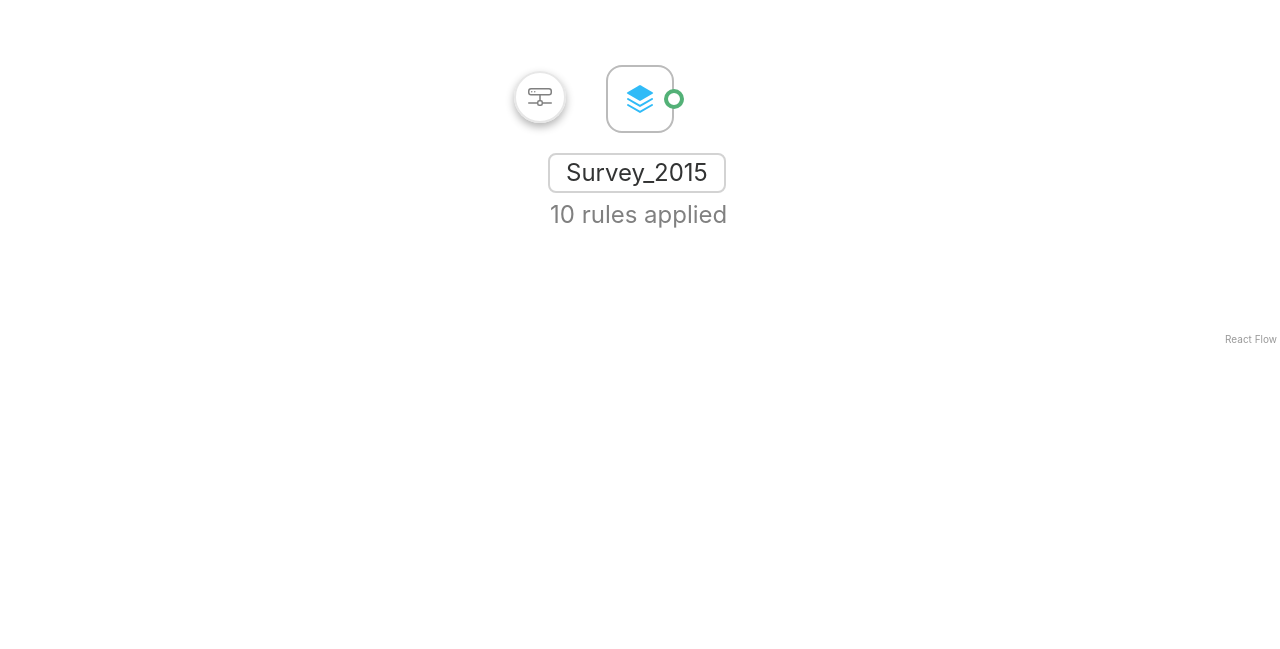
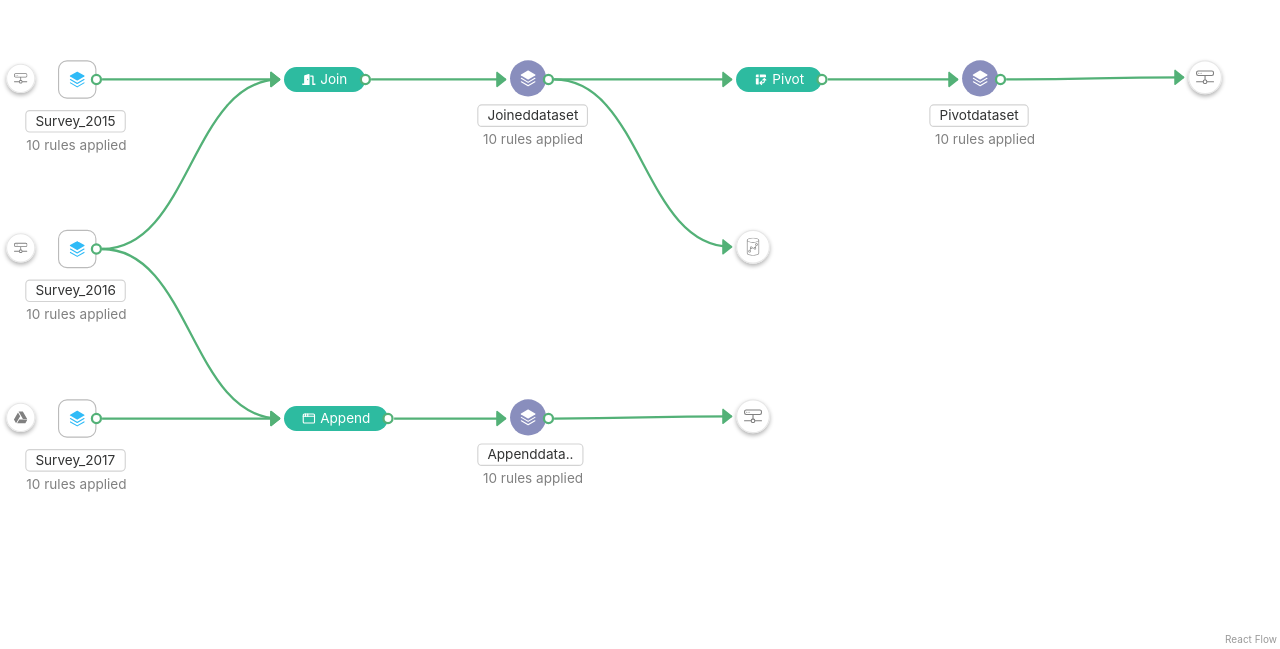
Before and after one commit to spacetag/embed-takehome, a React (Vite) app: page / in a window 1280 px wide. Shown: the part 151-800 px from the top of the page. Built offline with nearby package versions, Linux system fonts and the light colour scheme.

Commit message:
Add Full Graph

```diff
--- a/src/edges/index.ts
+++ b/src/edges/index.ts
@@ -1,17 +1,28 @@
 import { MarkerType, type Edge, type EdgeTypes } from '@xyflow/react';
 
-export const initialEdges: Edge[] = [
-  { id: 'a->c', source: 'a', target: 'c', animated: true },
-  { id: 'b->d', source: 'b', target: 'e' },
-  {
-    id: 'c->d', source: 'c', target: 'd', markerEnd: {
+function createEdges(source: string, target: string): Edge {
+  return {
+    id: `${source}->${target}`, source, target, markerEnd: {
       type: MarkerType.ArrowClosed,
       width: 15,
       height: 15,
       color: '#53B177',
-  }, style: { stroke: '#53B177', strokeWidth: 2 }
+    }, style: { stroke: '#53B177', strokeWidth: 2 }
+  };
+}
 
-  },
+export const initialEdges: Edge[] = [
+  createEdges('10', '40'),
+  createEdges('20', '40'),
+  createEdges('30', '50'),
+  createEdges('20', '50'),
+  createEdges('40', '60'),
+  createEdges('50', '70'),
+  createEdges('60', '80'),
+  createEdges('60', '90'),
+  createEdges('70', '100'),
+  createEdges('80', '110'),
+  createEdges('110', '120'),
 ];
 
 export const edgeTypes = {
--- a/src/index.css
+++ b/src/index.css
@@ -7,6 +7,6 @@
 html,
 body,
 #root {
-  height: 500px;
+  height: 100%;
   margin: 0;
 }
--- a/src/nodes/OperationNode.tsx
+++ b/src/nodes/OperationNode.tsx
@@ -5,6 +5,7 @@ import TargetHandle from './TargetHandle';
 import { FaDoorOpen } from 'react-icons/fa';
 import SourceHandle from './SourceHandle';
 import { LuAppWindow } from 'react-icons/lu';
+import { MdOutlinePivotTableChart } from 'react-icons/md';
 
 export function OperationIcon(type: OperationType): JSX.Element {
   // Render different icon based on the type of sink node
@@ -13,6 +14,8 @@ export function OperationIcon(type: OperationType): JSX.Element {
       return <FaDoorOpen color="white" />;
     case OperationType.Append:
       return <LuAppWindow color="white" />;
+    case OperationType.Pivot:
+      return <MdOutlinePivotTableChart color="white" />;
   }
 }
 
--- a/src/nodes/index.ts
+++ b/src/nodes/index.ts
@@ -10,29 +10,92 @@ import { AppNode, DatabaseProvider, OperationType } from './types';
 
 export const initialNodes: AppNode[] = [
   {
-    id: 'a-2',
+    id: '10',
     type: 'source-dataset-node',
-    position: { x: 0, y: -300 },
-    data: { label: 'Survey_2015', sublabel: '10 rules applied' , toolbarVisible: true, toolbarPosition: Position.Bottom, databaseProvider: DatabaseProvider.Fileshare},
+    sourcePosition: Position.Right,
+    position: { x: 0, y: 0 },
+    data: { label: 'Survey_2015', sublabel: '10 rules applied', databaseProvider: DatabaseProvider.Fileshare},
   },
-  // {
-  //   id: 'a-1',
-  //   type: 'source-dataset-node',
-  //   position: { x: 0, y: -300 },
-  //   data: { label: 'Survey_2015', sublabel: '10 rules applied' , toolbarVisible: true, toolbarPosition: Position.Bottom, databaseProvider: DatabaseProvider.Fileshare},
-  // },
+  {
+    id: '20',
+    type: 'source-dataset-node',
+    sourcePosition: Position.Right,
+    position: { x: 0, y: 150 },
+    data: { label: 'Survey_2016', sublabel: '10 rules applied', databaseProvider: DatabaseProvider.Fileshare},
+  },
+  {
+    id: '30',
+    type: 'source-dataset-node',
+    sourcePosition: Position.Right,
+    position: { x: 0, y: 300 },
+    data: { label: 'Survey_2017', sublabel: '10 rules applied', databaseProvider: DatabaseProvider.GoogleDrive},
+  },
+  {
+    id: '40',
+    type: 'operation-node',
+    position: { x: 200, y: 6 },
+    data: { label: 'Join', operationType: OperationType.Join},
+  },
+  {
+    id: '50',
+    type: 'operation-node',
+    position: { x: 200, y: 306 },
+    data: { label: 'Append', operationType: OperationType.Append},
+  },
+  {
+    id: '60',
+    type: 'dataset-node',
+    position: { x: 400, y: 0 },
+    data: { label: 'Joineddataset', sublabel: '10 rules applied', databaseProvider: DatabaseProvider.Fileshare},
+  },
+  {
+    id: '70',
+    type: 'dataset-node',
+    position: { x: 400, y: 300 },
+    data: { label: 'Appenddata..', sublabel: '10 rules applied', databaseProvider: DatabaseProvider.Fileshare},
+  },
+  {
+    id: '80',
+    type: 'operation-node',
+    position: { x: 600, y: 6 },
+    data: { label: 'Pivot', operationType: OperationType.Pivot},
+  },
+  {
+    id: '90',
+    type: 'sink-node',
+    position: { x: 600, y: 150 },
+    data: { label: 'Appenddata..', databaseProvider: DatabaseProvider.RDS},
+  },
+  {
+    id: '100',
+    type: 'sink-node',
+    position: { x: 600, y: 300 },
+    data: { label: 'Appenddata..', databaseProvider: DatabaseProvider.Fileshare},
+  },
+  {
+    id: '110',
+    type: 'dataset-node',
+    position: { x: 800, y: 0 },
+    data: { label: 'Pivotdataset', sublabel: '10 rules applied', databaseProvider: DatabaseProvider.Fileshare},
+  },
+  {
+    id: '120',
+    type: 'sink-node',
+    position: { x: 1000, y: 0},
+    data: { label: 'Appenddata..', databaseProvider: DatabaseProvider.Fileshare},
+  },
   // {
   //   id: 'a0',
   //   type: 'dataset-node',
   //   position: { x: 100, y: -300 },
-  //   data: { label: 'Joineddataset', sublabel: '10 rules applied' , toolbarVisible: true, toolbarPosition: Position.Bottom, databaseProvider: DatabaseProvider.Fileshare},
+  //   data: { label: 'Joineddataset', sublabel: '10 rules applied', databaseProvider: DatabaseProvider.Fileshare},
   // },
   // { id: 'a', type: 'position-logger', position: { x: 0, y: 0 }, data: { label: 'wire' } },
   // {
   //   id: 'b0',
   //   type: 'operation-node',
   //   position: { x: -200, y: -100 },
-  //   data: { label: 'Join' , toolbarVisible: true, toolbarPosition: Position.Bottom, operationType: OperationType.Join},
+  //   data: { label: 'Join', operationType: OperationType.Join},
   // },
   // {
   //   id: 'b',
@@ -44,13 +107,13 @@ export const initialNodes: AppNode[] = [
   //   id: 'c',
   //   type: 'node-with-toolbar',
   //   position: { x: -100, y: -100 },
-  //   data: { label: 'drag me c!' , toolbarVisible: true, toolbarPosition: Position.Bottom },
+  //   data: { label: 'drag me c!' },
   // },
   // {
   //   id: 'd',
   //   type: 'sink-node',
   //   position: { x: 100, y: -100 },
-  //   data: { label: 'sink node' , toolbarVisible: true, toolbarPosition: Position.Bottom, databaseProvider: DatabaseProvider.Fileshare},
+  //   data: { label: 'sink node', databaseProvider: DatabaseProvider.Fileshare},
   // },
   // { id: 'e', type: 'position-logger', position: { x: 100, y: 100 }, data: { label: 'your ideas' } },
   // {
--- a/src/nodes/types.ts
+++ b/src/nodes/types.ts
@@ -2,10 +2,10 @@ import type { Node, BuiltInNode, Position } from '@xyflow/react';
 
 export type PositionLoggerNode = Node<{ label: string }, 'position-logger'>;
 export type NodeWithToolbar = Node<{ label: string, toolbarVisible: boolean, toolbarPosition: Position}, 'node-with-toolbar'>;
-export type SinkNode = Node<{ label: string, toolbarVisible: boolean, toolbarPosition: Position, databaseProvider: DatabaseProvider}, 'sink-node'>;
-export type DatasetNode = Node<{ label: string, sublabel: string, toolbarVisible: boolean, toolbarPosition: Position, databaseProvider: DatabaseProvider}, 'dataset-node'>;
-export type SourceDatasetNode = Node<{ label: string, sublabel: string, toolbarVisible: boolean, toolbarPosition: Position, databaseProvider: DatabaseProvider}, 'source-dataset-node'>;
-export type OperationNode = Node<{ label: string, toolbarVisible: boolean, toolbarPosition: Position, operationType: OperationType}, 'operation-node'>;
+export type SinkNode = Node<{ label: string, databaseProvider: DatabaseProvider}, 'sink-node'>;
+export type DatasetNode = Node<{ label: string, sublabel: string, databaseProvider: DatabaseProvider}, 'dataset-node'>;
+export type SourceDatasetNode = Node<{ label: string, sublabel: string, databaseProvider: DatabaseProvider}, 'source-dataset-node'>;
+export type OperationNode = Node<{ label: string, operationType: OperationType}, 'operation-node'>;
 export type AppNode = BuiltInNode | PositionLoggerNode | NodeWithToolbar | SinkNode | DatasetNode | SourceDatasetNode | OperationNode;
 
 export enum DatabaseProvider {
@@ -17,4 +17,5 @@ export enum DatabaseProvider {
 export enum OperationType {
   Join = 'Join',
   Append = 'Append',
+  Pivot = 'Pivot',
 }
```
